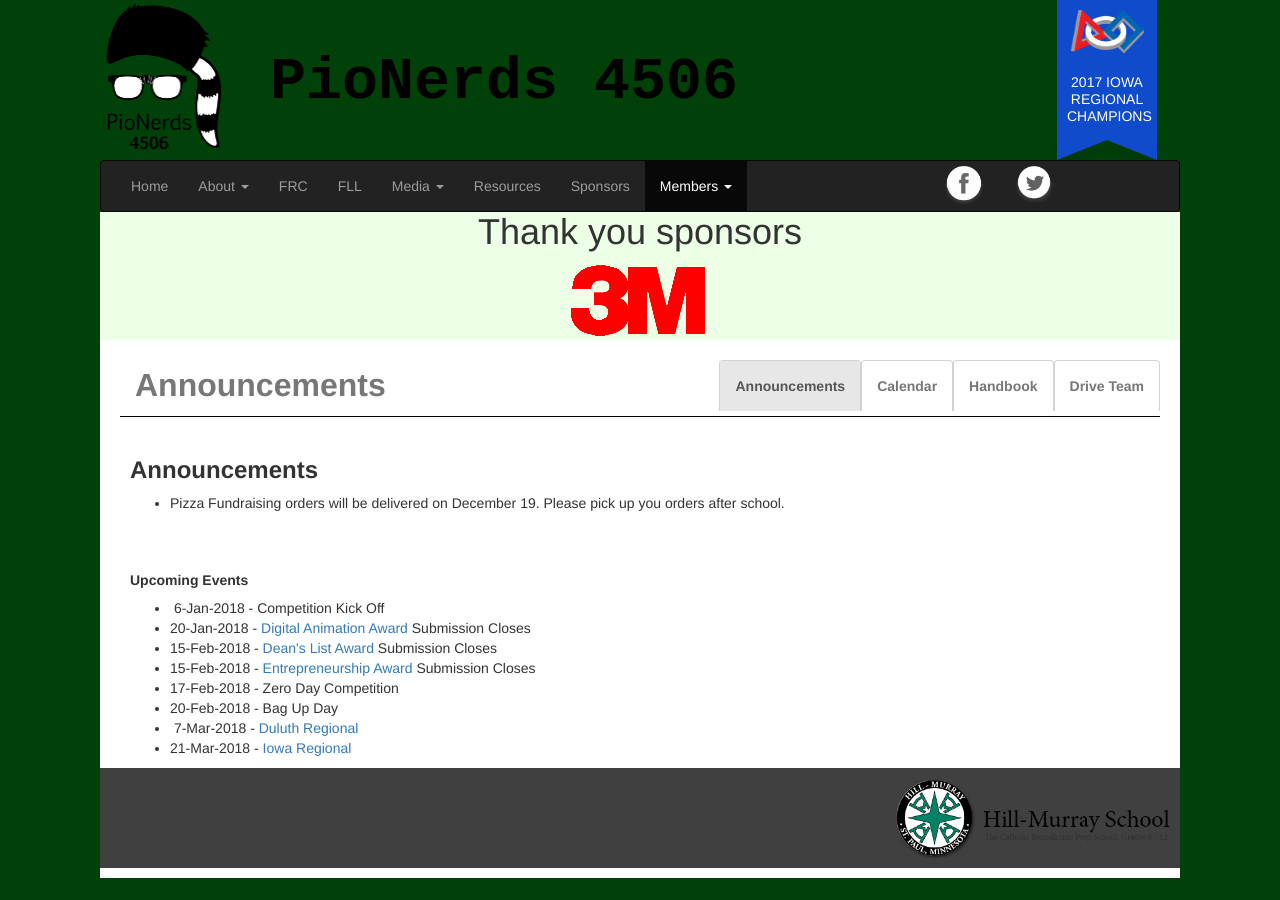
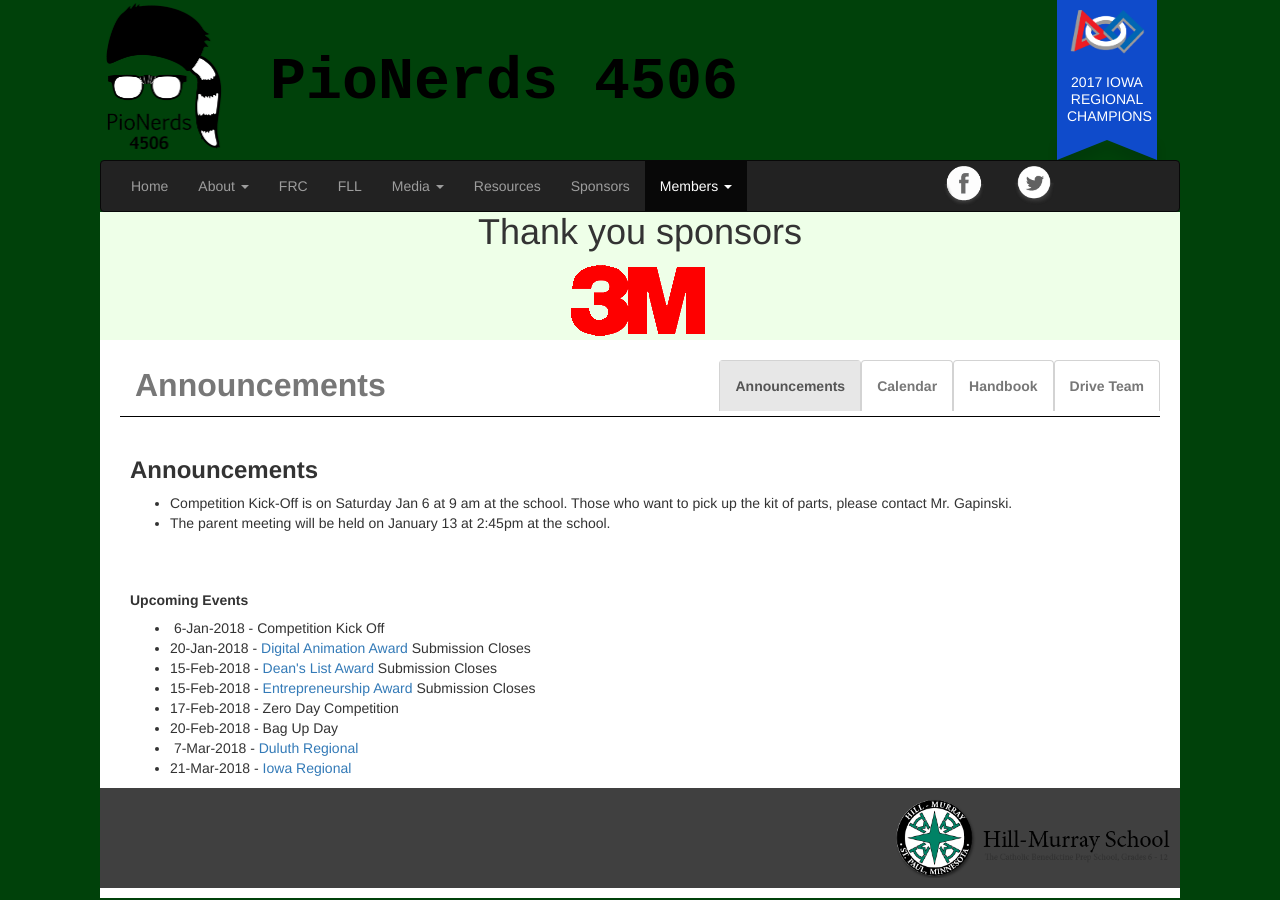
Before and after one commit to PioNerds4506/PioNerds4506.github.io, a Jekyll site: the page built from announcements.html, in a window 1280 px wide. Built offline with Jekyll 4.4.1, drawn with Linux system fonts in a browser that asks for light colours; nearby versions of some CDN libraries.

Commit message:
Updated Announcements

```diff
--- a/announcements.html
+++ b/announcements.html
@@ -8,7 +8,8 @@ layout: default
   <div id="announcements">
     <h3>Announcements</h3>
     <ul>
-      <li>Pizza Fundraising orders will be delivered on December 19.  Please pick up you orders after school.</li>
+      <li>Competition Kick-Off is on Saturday Jan 6 at 9 am at the school.  Those who want to pick up the kit of parts, please contact Mr. Gapinski.</li>
+      <li>The parent meeting will be held on January 13 at 2:45pm at the school.</li>
     </ul>
     <br><br>
     <h5>Upcoming Events</h5>
```
